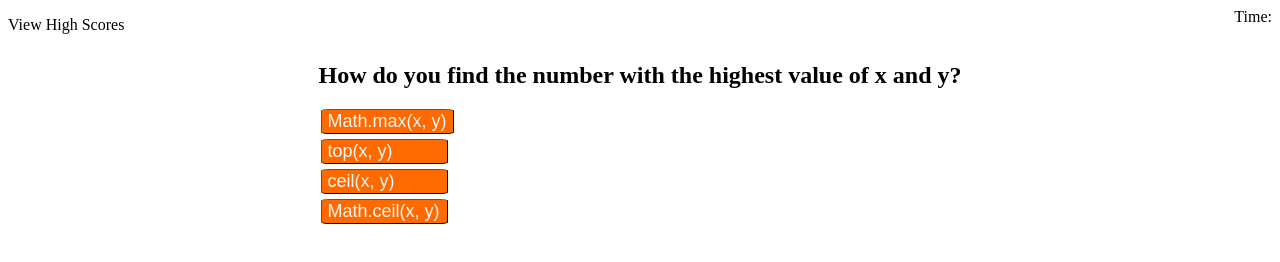
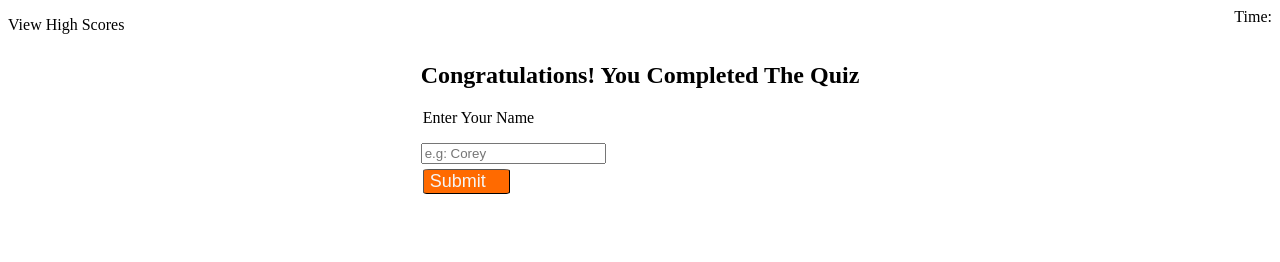
Before and after one commit to Corzah97/Web-Quiz-API, a plain HTML site: page index.html in a window 1280 px wide. Drawn offline with Linux system fonts and the light colour scheme.

Commit message:
added end page and highscore page

```diff
--- a/index.html
+++ b/index.html
@@ -120,7 +120,7 @@
 
         <!-- Question 4 -->
 
-        <div class="q4 active">
+        <div class="q4 block">
 
             <h2 class="heading"> How do you find the number with the highest value of x and y? </h2>
 
@@ -223,6 +223,27 @@
 
         </div>
 
+    <!-- View 2 (End Screen) -->
+
+    <div class="view2 active">
+
+        <h2 class="heading">Congratulations! You Completed The Quiz </h2>
+
+        <div class="options start_btn">
+            <p class="name children_intro_lines"> Enter Your Name </p>
+        </div>
+
+        <div class="input_box">
+            <input type="text" placeholder="e.g: Corey">
+        </div>
+
+        <div class="options start_btn">
+            <button class="button_properties">Submit</button>
+        </div>
+
+    </div>
+
+    <!-- View 3 (Highscores Page) -->
 
 
     </div>
```
